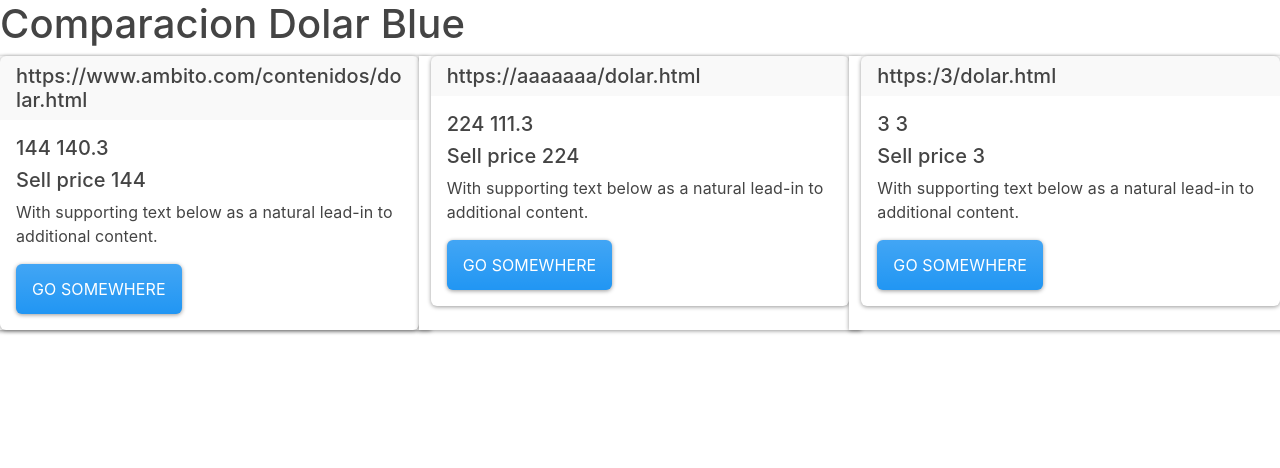
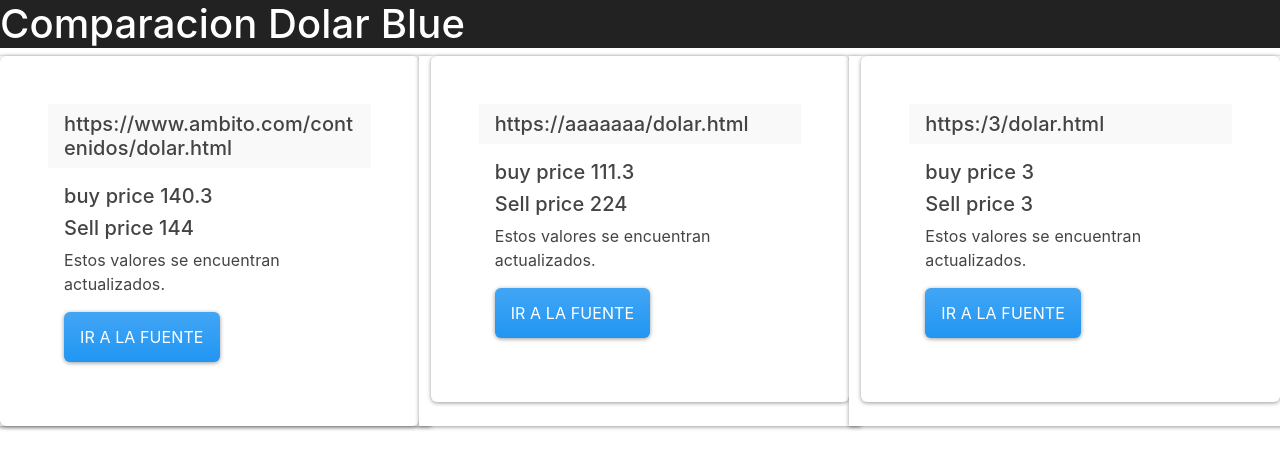
Before and after one commit to jessicajoya/FRONTPLUGGY, a React (Create React App) app: page / in a window 1280 px wide. Shown: the top 468 px of the page. Built offline with nearby package versions, Linux system fonts and the light colour scheme.

Commit message:
style card

```diff
--- a/src/App.tsx
+++ b/src/App.tsx
@@ -14,9 +14,9 @@ interface AppProps {
 
 
 
-export function App({title}:AppProps) {
+export function App({ title }: AppProps) {
 
-const [quotes, setquotes] = useState<Quote[]>([
+  const [quotes, setQuotes] = useState<Quote[]>([
     {
       buy_price: 140.3,
       sell_price: 144,
@@ -35,13 +35,16 @@ const [quotes, setquotes] = useState<Quote[]>([
 
   ])
 
-console.log('*******************'+quotes.length)
+
 
   return (
-    <div className='boots'>
+
+    <div >
+      <div className="bg-dark text-white" >
       <h1>{title}</h1>
+      </div>
       <main>
-        <CardQuotes quotes={quotes}/>
+        <CardQuotes quotes={quotes} />
       </main>
     </div>
 
--- a/src/components/CardQuotes.tsx
+++ b/src/components/CardQuotes.tsx
@@ -16,17 +16,17 @@ export default function CardQuotes({quotes}:PropsQuotes) {
    <>
       <CardGroup>
       {quotes.map((quote) => (
-          <Row xs={1} md={1} className="card mb-5">
+          <Row xs={1} md={1} className="card mb-5" >
             <Col>
-              <Card >
+              <Card className="card p-5">
                 <Card.Header as="h5">{quote.source}</Card.Header>
                 <Card.Body>
-                  <Card.Title>{quote.sell_price} {quote.buy_price}</Card.Title>
+                  <Card.Title>buy price {quote.buy_price}</Card.Title>
                   <Card.Title>Sell price {quote.sell_price}</Card.Title>
                   <Card.Text>
-                  With supporting text below as a natural lead-in to additional content.
+                  Estos valores se encuentran actualizados.
                   </Card.Text>
-                  <Button variant="primary">Go somewhere</Button>
+                  <Button variant="primary">Ir a la fuente</Button>
                 </Card.Body>
               </Card>
             </Col>
```
Lines whose indentation alone changed are shown as unchanged.
